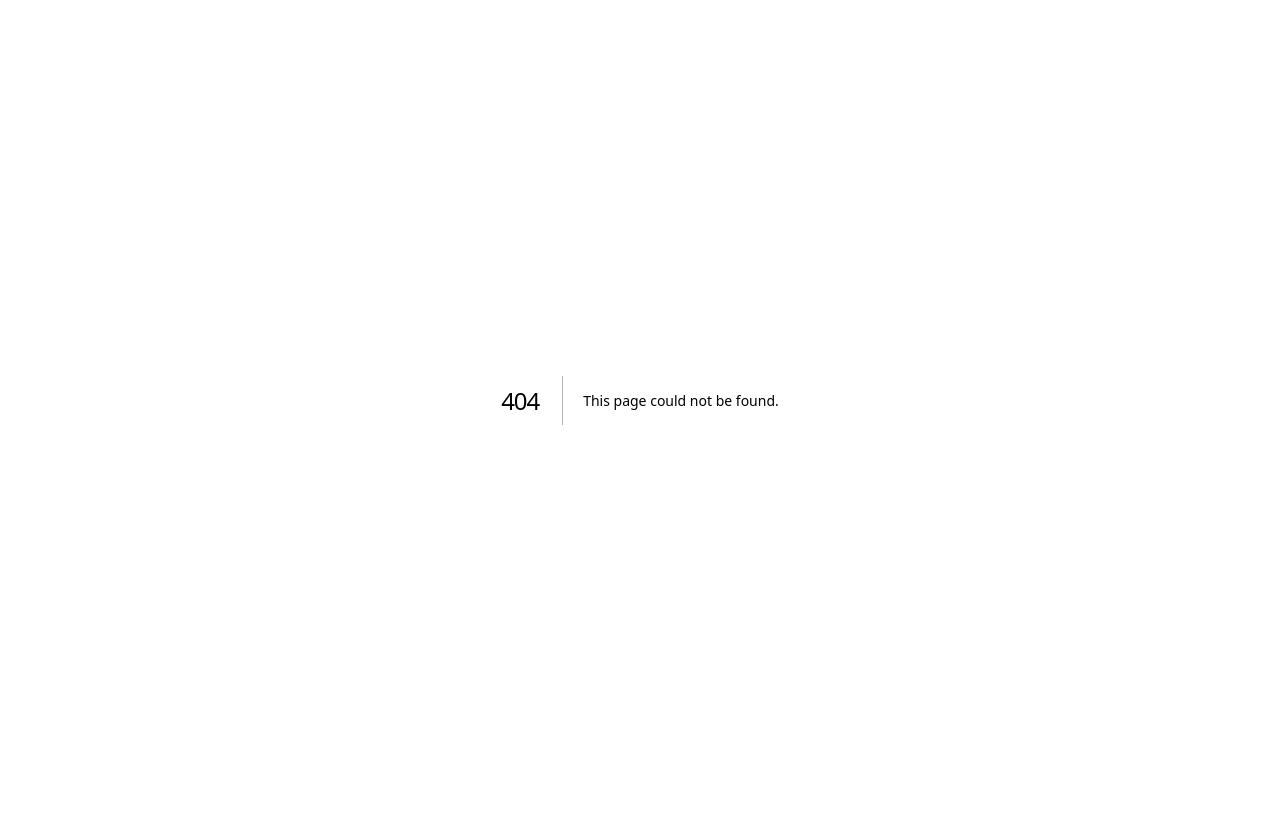
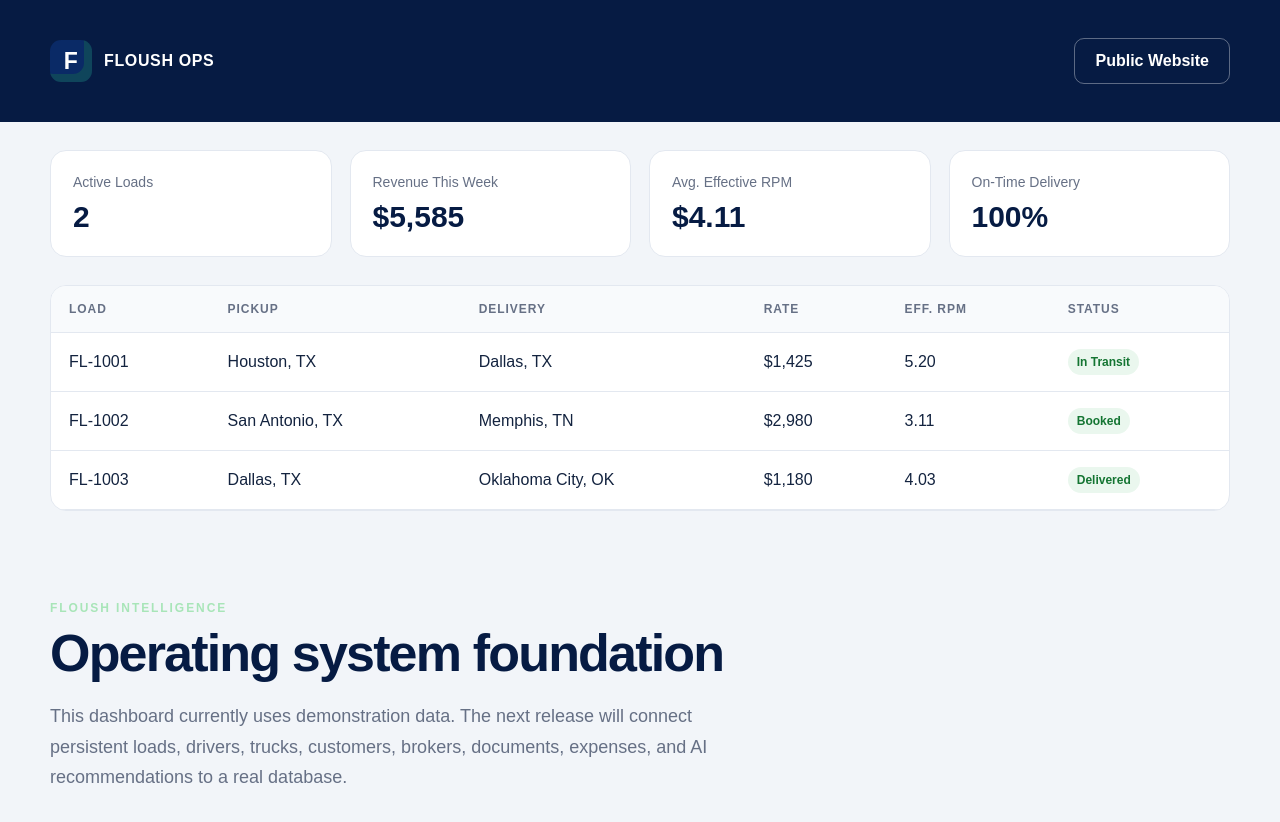
Before and after one commit to oluwafemidiakhoa/floush, a Next.js app: page /dashboard in a window 1280 px wide. Before the commit this address had no page. Shown: the top 822 px of the page. Before the commit the page ends 800 px from the top, so only its background shows below. Built offline with nearby package versions, Linux system fonts and the light colour scheme.

Commit message:
Add Floush operations dashboard shell

```diff
--- /dev/null
+++ b/app/dashboard/page.tsx
@@ -0,0 +1,35 @@
+const loads = [
+  ["FL-1001", "Houston, TX", "Dallas, TX", "$1,425", "5.20", "In Transit"],
+  ["FL-1002", "San Antonio, TX", "Memphis, TN", "$2,980", "3.11", "Booked"],
+  ["FL-1003", "Dallas, TX", "Oklahoma City, OK", "$1,180", "4.03", "Delivered"],
+];
+
+export default function DashboardPage() {
+  return (
+    <main className="dashboard">
+      <header className="dashboard-header">
+        <div className="shell nav-inner">
+          <a className="brand" href="/" style={{color:"white"}}><span className="brand-mark">F</span><span>FLOUSH OPS</span></a>
+          <a className="btn btn-secondary" href="/">Public Website</a>
+        </div>
+      </header>
+      <div className="shell">
+        <div className="dashboard-grid">
+          <div className="stat"><span>Active Loads</span><strong>2</strong></div>
+          <div className="stat"><span>Revenue This Week</span><strong>$5,585</strong></div>
+          <div className="stat"><span>Avg. Effective RPM</span><strong>$4.11</strong></div>
+          <div className="stat"><span>On-Time Delivery</span><strong>100%</strong></div>
+        </div>
+        <section className="table-wrap">
+          <table>
+            <thead><tr><th>Load</th><th>Pickup</th><th>Delivery</th><th>Rate</th><th>Eff. RPM</th><th>Status</th></tr></thead>
+            <tbody>{loads.map((load) => <tr key={load[0]}>{load.slice(0,5).map((cell,i) => <td key={i}>{cell}</td>)}<td><span className="status">{load[5]}</span></td></tr>)}</tbody>
+          </table>
+        </section>
+        <section className="section">
+          <div className="section-head"><div className="eyebrow">Floush Intelligence</div><h2>Operating system foundation</h2><p>This dashboard currently uses demonstration data. The next release will connect persistent loads, drivers, trucks, customers, brokers, documents, expenses, and AI recommendations to a real database.</p></div>
+        </section>
+      </div>
+    </main>
+  );
+}
```
